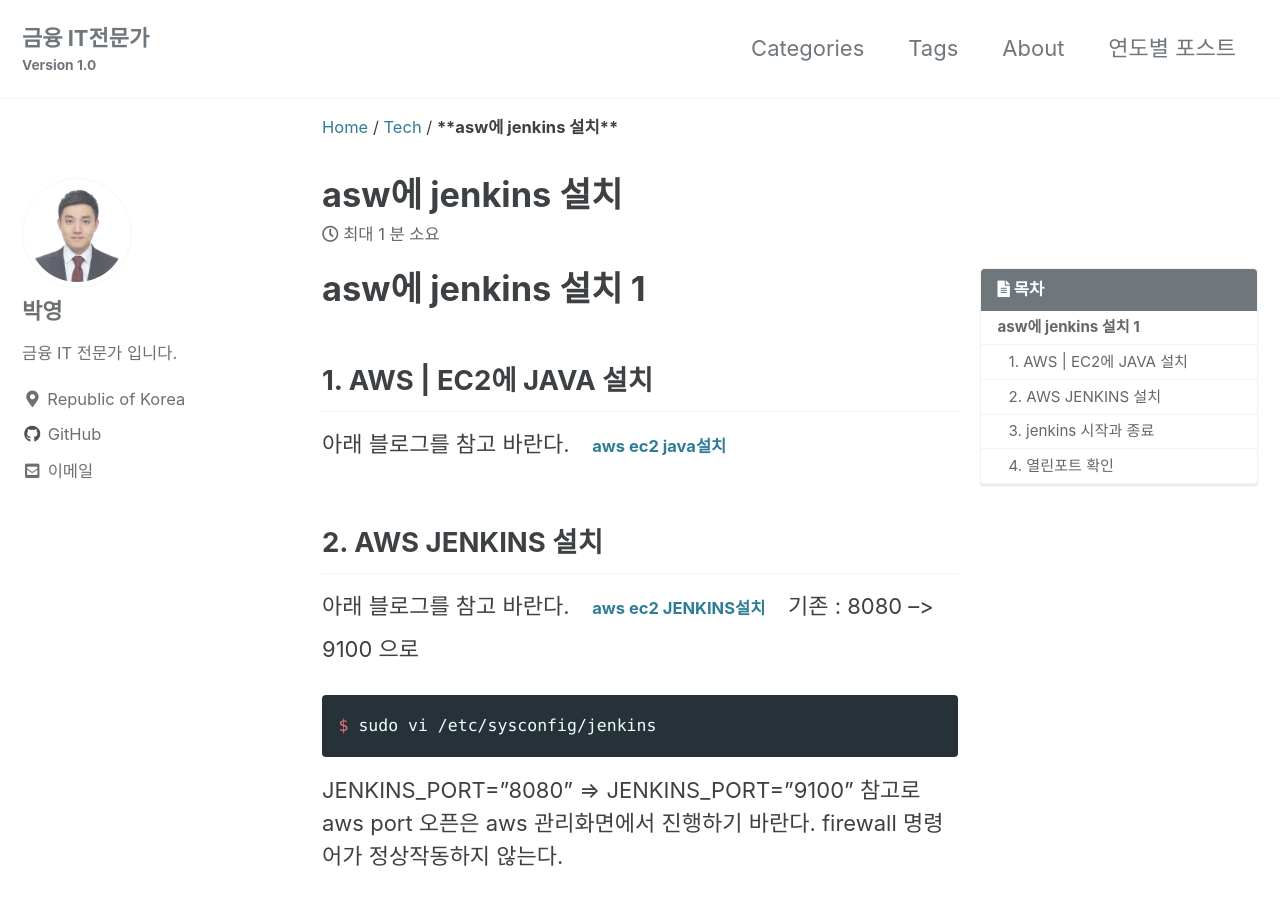
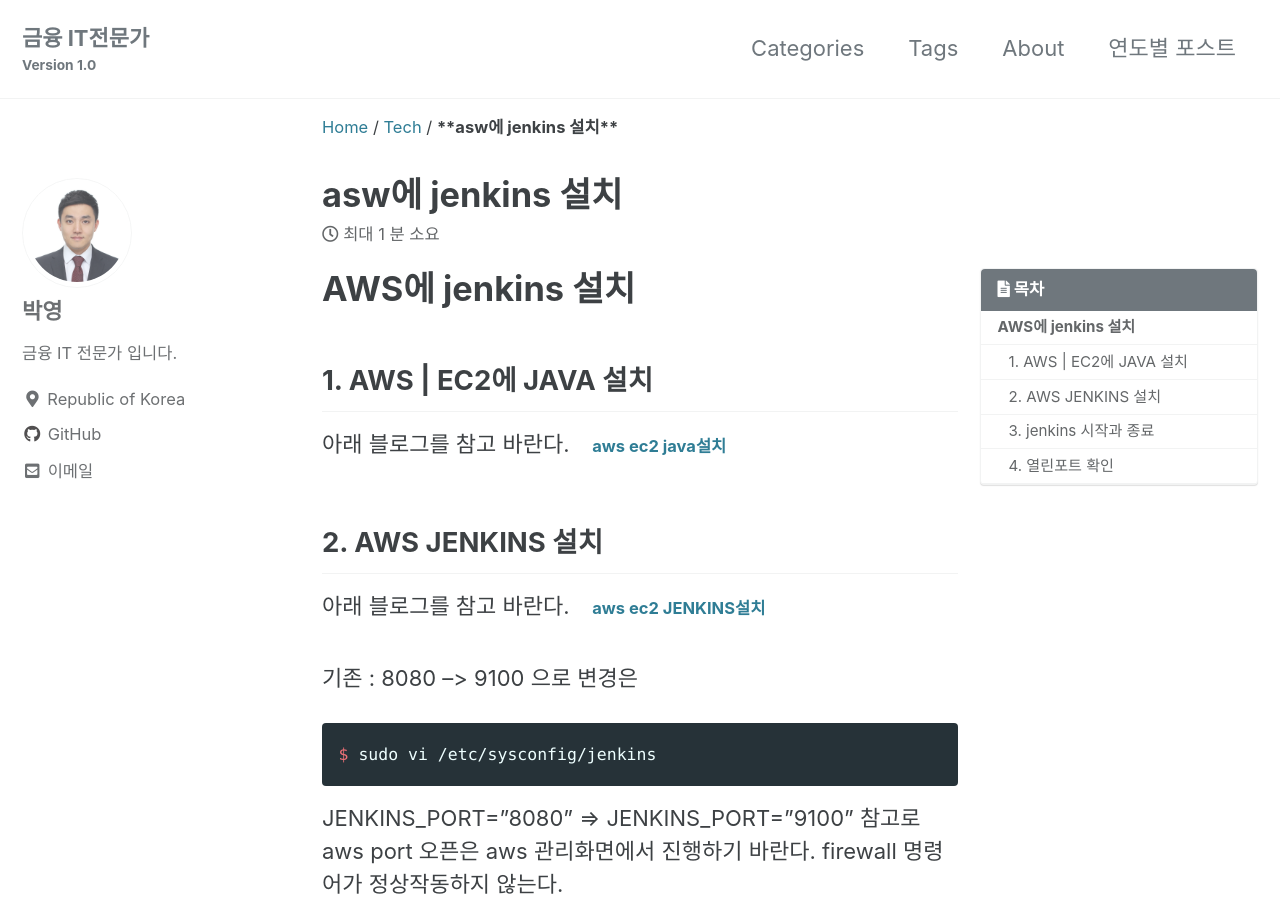
Before and after one commit to py0777/py0777.github.com, a Jekyll site: the page built from _posts/2021-05-02-tech-aws-jenkins-1.md, in a window 1280 px wide and 900 px high. Built offline with Jekyll 4.4.1, drawn with Linux system fonts in a browser that asks for light colours; cached includes are drawn as plain includes; a script that is not in the unit is left out; comment, search, counter and statistics services are not loaded.

Commit message:
Update 2021-05-02-tech-aws-jenkins-1.md

````diff
--- a/_posts/2021-05-02-tech-aws-jenkins-1.md
+++ b/_posts/2021-05-02-tech-aws-jenkins-1.md
@@ -13,7 +13,7 @@
   popular: true
 ---
 
-# asw에 jenkins 설치 1
+# AWS에 jenkins 설치
 
 ## 1. AWS | EC2에  JAVA 설치
 아래 블로그를 참고 바란다.
@@ -23,7 +23,8 @@
 ## 2. AWS JENKINS 설치
 아래 블로그를 참고 바란다.
 [aws ec2 JENKINS설치](https://goddaehee.tistory.com/82){: .btn.btn-default target="_blank" }
-기존 : 8080 --> 9100 으로
+
+기존 : 8080 --> 9100 으로 변경은
 ```bash
 $ sudo vi /etc/sysconfig/jenkins
 ```
````
